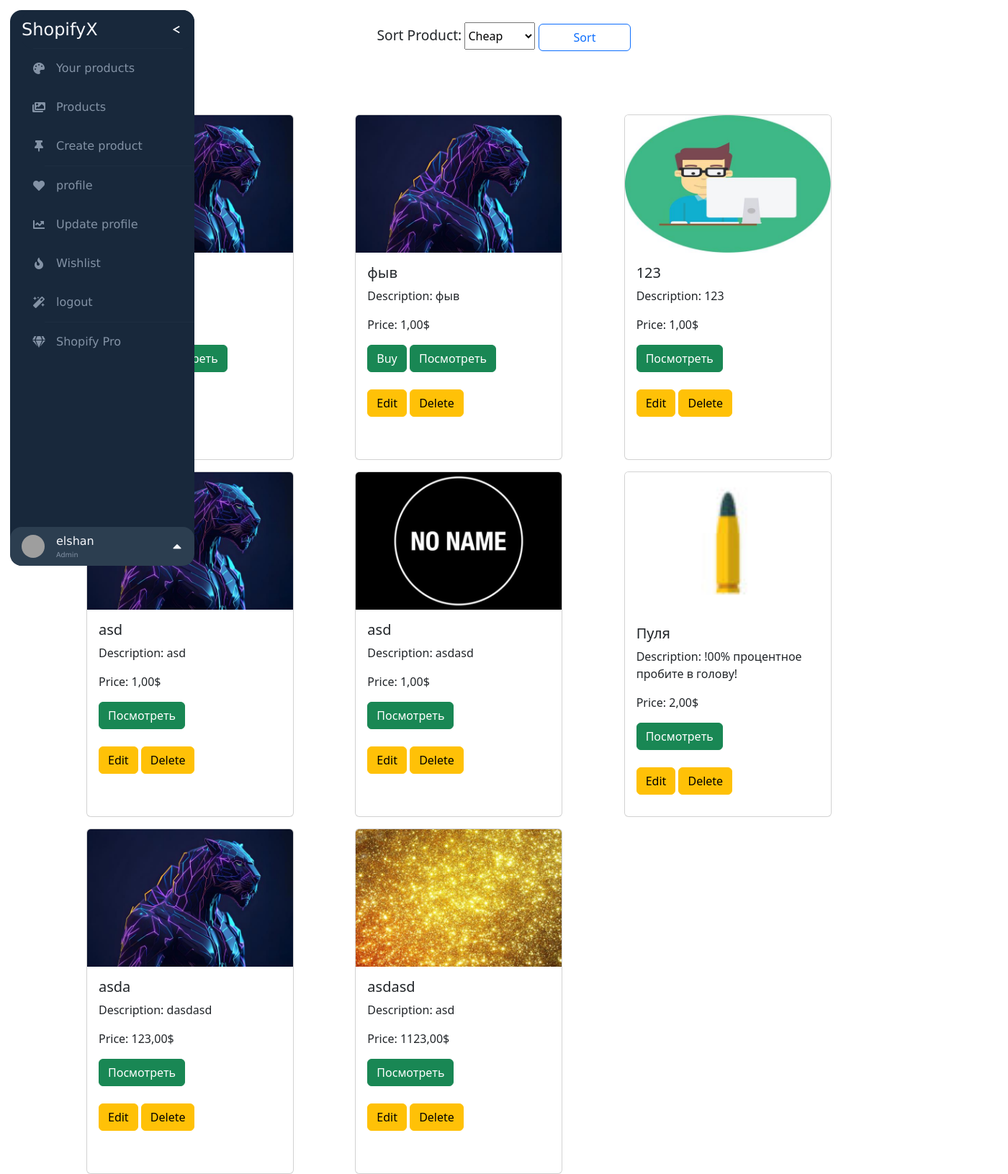
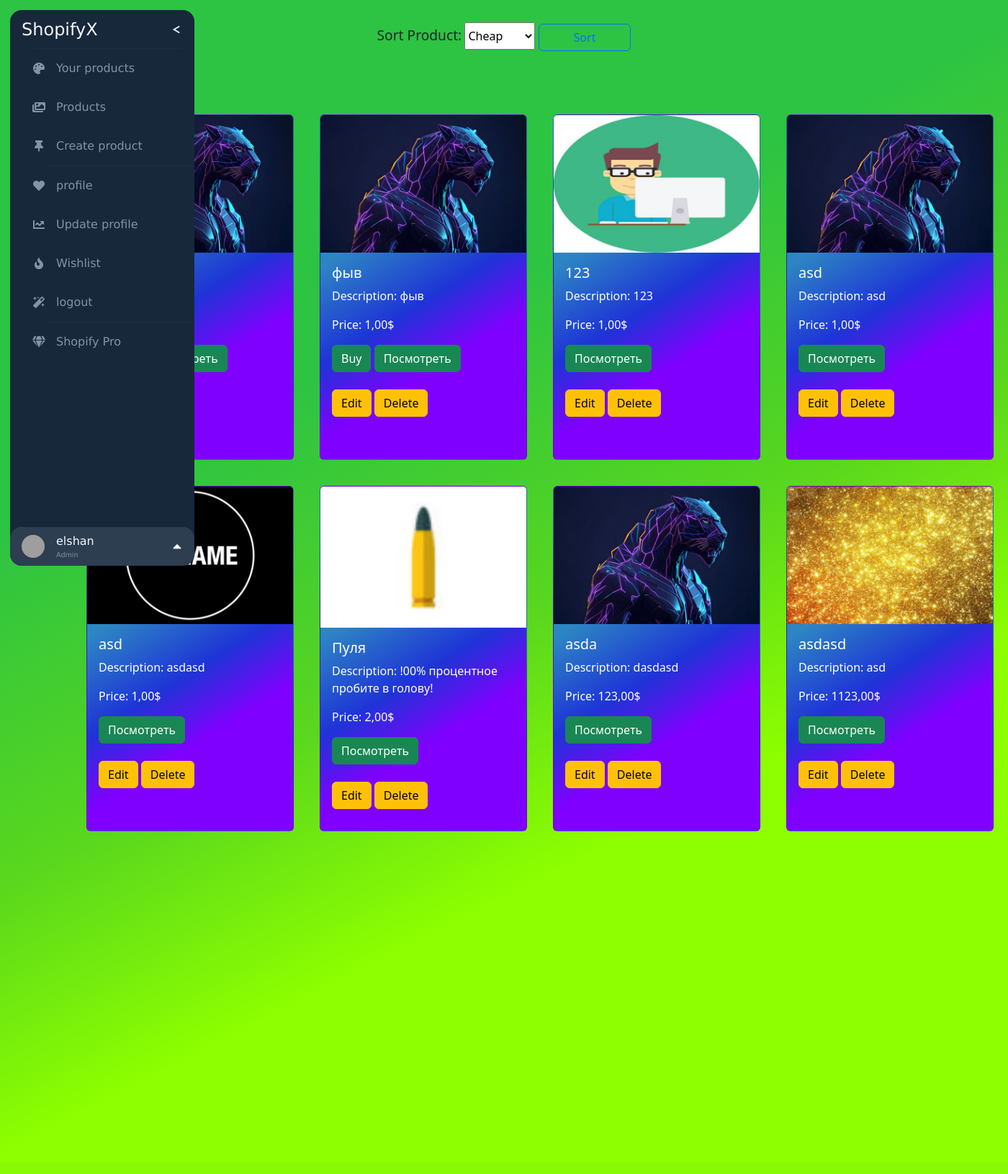
Before and after one commit to Elhsan/Exam, a Django app: page /product/product/ in a window 1400 px wide. Shown: the whole page at 72% size. After the commit the page ends 1475 px from the top, so only its background shows below. Run offline with Django 4.2, Linux system fonts and the light colour scheme; a user stored in the database is signed in; data comes from the database, SQL or seed files in the repository; both versions use the stored data as it was after the commit; some libraries are stand-ins or nearby versions; grey boxes are pictures that could not be loaded.

Commit message:
update style for templates

```diff
--- a/ShopifyX/Main/templates/main/navbar.html
+++ b/ShopifyX/Main/templates/main/navbar.html
@@ -104,7 +104,7 @@
 
   #nav-bar {
     position: fixed;
-    top: 1vw; /* Определите необходимое значение отступа сверху */
+    top: 1vw;
     left: 1vw;
     height: calc(100% - 2vw);
     background: var(--navbar-dark-primary);
@@ -118,15 +118,9 @@
     z-index: 9999;
     transition: width 0.2s;
   }
-
-  /* Добавьте следующий стиль, чтобы скорректировать высоту при закреплении */
   #nav-bar #nav-header {
     min-height: 54px;
   }
-
-
-
-
 
 
   #nav-bar hr {
--- a/ShopifyX/Product/templates/product/product.html
+++ b/ShopifyX/Product/templates/product/product.html
@@ -43,6 +43,11 @@
 </div>
 
   <style>
+    body {
+      background: rgb(45,195,67) no-repeat;
+      background: linear-gradient(153deg, rgba(45,195,67,1) 32%, rgba(90,215,30,1) 53%, rgba(142,255,0,1) 69%) no-repeat;
+      height: 200vh;
+    }
     .container {
       display: flex;
       align-items: center;
@@ -56,12 +61,11 @@
     }
 
     label {
-      font-size: 1.2em; /* Измените размер шрифта по своему усмотрению */
+      font-size: 1.2em;
     }
 
     select {
       height: 38px;
-
     }
 
     .btn {
@@ -69,13 +73,56 @@
     }
 
     .row {
+      display: grid;
+      grid-template-columns: repeat(4, 1fr);
+      gap: 20px;
       width: 80%;
       margin-left: 8%;
       margin-top: 4%;
     }
+    .card {
+      background: rgb(45,134,195);
+      background: linear-gradient(148deg, rgba(45,134,195,1) 32%, rgba(30,52,215,1) 53%, rgba(128,0,255,1) 69%);
+      color: #fff;
+    }
     .col {
+      width: 100%;
+    }
+    @media (min-width: 400px) {
+      .row {
+        grid-template-columns: repeat(1, 1fr);
+      }
+    }
+    @media (min-width: 450px) {
+      .row {
+        grid-template-columns: repeat(2, 1fr);
+      }
+    }
 
-
+    @media (min-width: 768px) {
+      .row {
+        grid-template-columns: repeat(3, 1fr);
+      }
+    }
+    @media (min-width: 992px) {
+      .row {
+        grid-template-columns: repeat(4, 1fr);
+      }
+    }
+    @media (min-width: 1392px) {
+      .row {
+        grid-template-columns: repeat(4.5, 1fr);
+      }
+    }
+    @media (min-width: 1450px) {
+      .row {
+        grid-template-columns: repeat(5, 1fr);
+      }
+    }
+    @media (min-width: 1592px) {
+      .row {
+        grid-template-columns: repeat(12, 1fr);
+      }
     }
   </style>
 
--- a/ShopifyX/Profile/templates/profile/delete.html
+++ b/ShopifyX/Profile/templates/profile/delete.html
@@ -18,6 +18,6 @@
         margin: 0 auto;
     }
 
-    /* Add additional styles as needed */
+
 </style>
 {% endblock %}
--- a/ShopifyX/Profile/templates/profile/news_profiles.html
+++ b/ShopifyX/Profile/templates/profile/news_profiles.html
@@ -39,8 +39,10 @@
 
 
   <style>
-    body{
-      background:#eee;
+    body {
+      background: rgb(0,232,255) no-repeat;
+      background: linear-gradient(143deg, rgba(0,232,255,1) 31%, rgba(0,138,255,1) 46%, rgba(0,164,255,1) 71%, rgba(0,95,255,1) 91%) no-repeat;
+      height: 100vh;
     }
 
     .card{
```
Also changed, not shown: ShopifyX/Main/templates/main/create_user.html (+7 -7 lines), ShopifyX/Main/templates/main/home_auth.html (+9 -16 lines), ShopifyX/Main/templates/main/logout.html (+7 -19 lines), ShopifyX/Product/templates/product/create_product.html (+7 -0 lines), ShopifyX/Profile/templates/profile/detail_views.html (+5 -3 lines), ShopifyX/Profile/templates/profile/profile.html (+7 -0 lines), ShopifyX/db.sqlite3, ShopifyX/media/img/1674933141_bogatyr-club-p-zolotie-blestki-fon-vkontakte-1_qOJSDhP.jpg (added), ShopifyX/media/img/1680000201_pushinka-top-p-avatarka-aitishnika-krasivo-14_QJiUBSc.jpg (added), ShopifyX/media/img/78f1c2a8ac664398433d5ac4e65f0f97.jpg (added), ShopifyX/media/img/78f1c2a8ac664398433d5ac4e65f0f97_MQWsZZe.jpg (added), ShopifyX/media/img/Akfa_logo_pYgypWG.png (added), ShopifyX/media/img/ai-generated-7877316_0TQE1lT.jpg (added), ShopifyX/media/img/ai-generated-7877316_1920_O7Bwtju.jpg (added), 2 more files.
